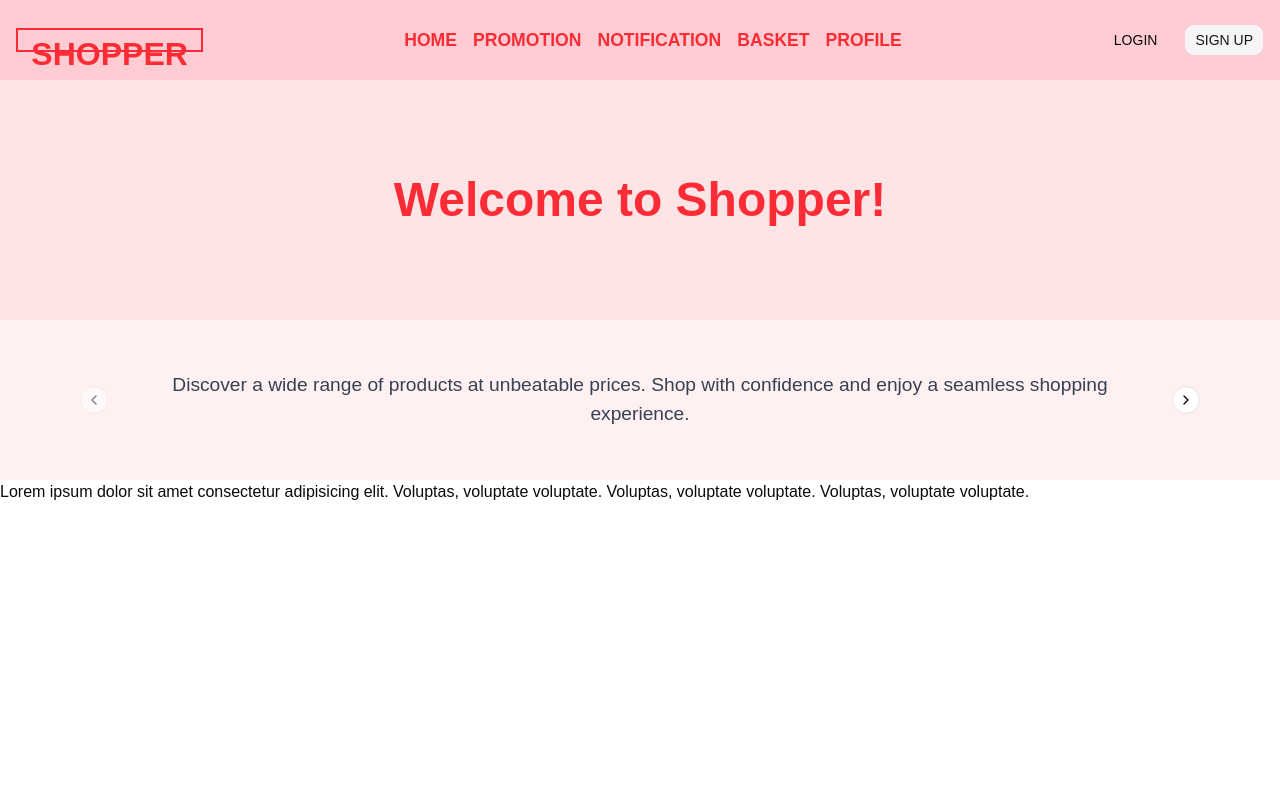
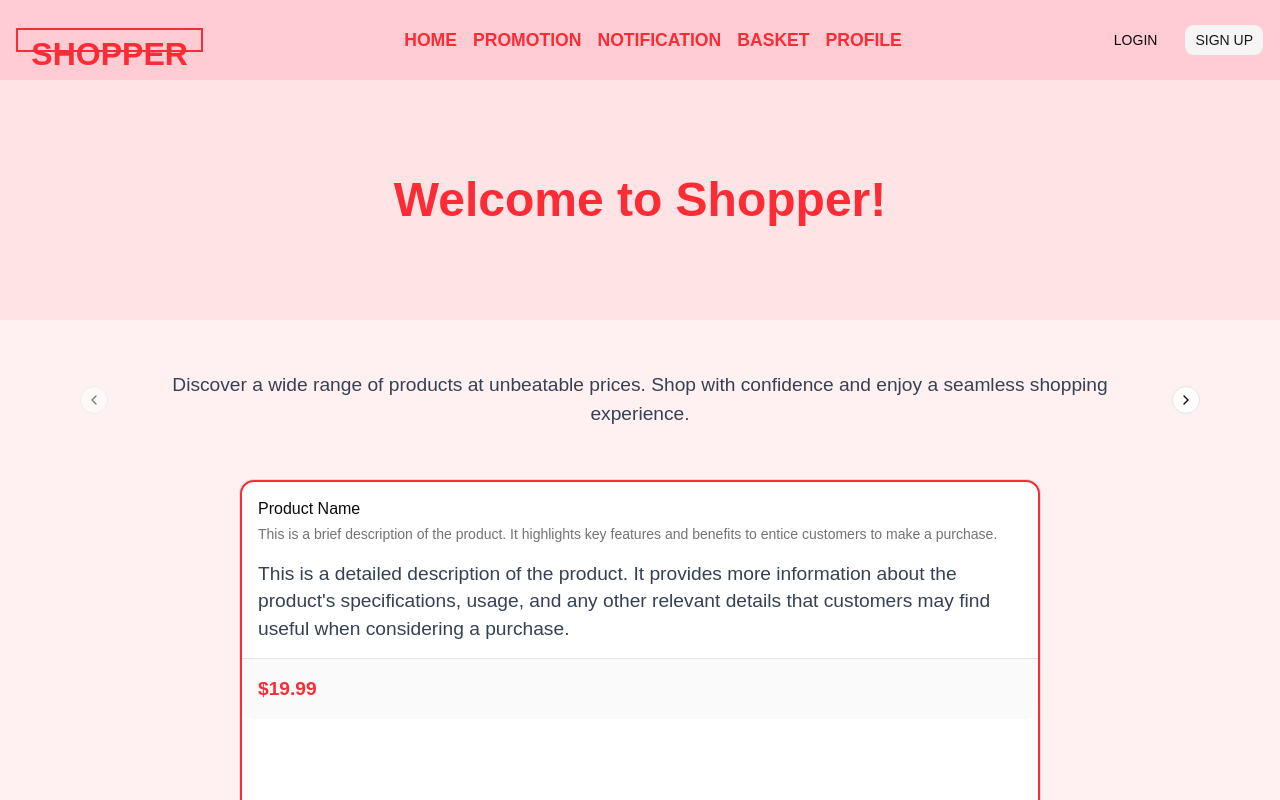
Before and after one commit to sappakit/marketplace-app, a React (Vite) app: page / in a window 1280 px wide. Shown: the top 800 px of the page. Built offline with nearby package versions, Linux system fonts and the light colour scheme.

Commit message:
5th commit add main part with card and carousel section

```diff
--- a/src/App.tsx
+++ b/src/App.tsx
@@ -1,6 +1,6 @@
 import NavBar from "@/components/homepage/navBar";
 import Intro from "@/components/homepage/introBar";
-
+import Main from "@/components/homepage/main";
 
 function App() {
   return (
@@ -9,11 +9,8 @@
         <NavBar />
         <Intro />
       </header>
-      <main>
-        <p>
-          Lorem ipsum dolor sit amet consectetur adipisicing elit. Voluptas, voluptate
-          voluptate. Voluptas, voluptate voluptate. Voluptas, voluptate voluptate.
-        </p>
+      <main className="bg-rose-50 h-[100vh] w-screen flex items-center justify-center">
+        <Main />
       </main>
       <footer>
 
--- a/src/components/homepage/introBar.tsx
+++ b/src/components/homepage/introBar.tsx
@@ -5,6 +5,7 @@
   CarouselNext,
   CarouselPrevious,
 } from "@/components/ui/carousel"
+//import Autoplay from "embla-carousel-react";
 
 export default function Intro() {
     return (
@@ -15,7 +16,10 @@
                 </h1>
             </section>
             <section className="description bg-rose-50 h-[20vh] w-screen flex items-center justify-center">
-                <Carousel className="w-[80%]">
+                <Carousel
+                    className="w-[80%]"
+
+                >
                     <CarouselContent>
                         <CarouselItem>
                             <p className="text-[1.2rem] text-center text-gray-700">
--- /dev/null
+++ b/src/components/homepage/main.tsx
@@ -0,0 +1,34 @@
+import {
+  Card,
+  CardAction,
+  CardContent,
+  CardDescription,
+  CardFooter,
+  CardHeader,
+  CardTitle,
+} from "@/components/ui/card"
+
+export default function Main() {
+    return (
+        <div>
+            <Card className="w-[50rem] h-[50rem] border-2 border-red-500">
+                <CardHeader>
+                    <CardTitle>Product Name</CardTitle>
+                    <CardDescription>
+                        This is a brief description of the product. It highlights key features and benefits to entice customers to make a purchase.
+                    </CardDescription>
+                </CardHeader>
+                <CardContent>
+                    <p className="text-[1.2rem] text-gray-700">
+                        This is a detailed description of the product. It provides more information about the product's specifications, usage, and any other relevant details that customers may find useful when considering a purchase.
+                    </p>
+                </CardContent>
+                <CardFooter>
+                    <p className="text-[1.2rem] font-bold text-red-500">
+                        $19.99
+                    </p>
+                </CardFooter>
+            </Card>
+        </div>
+    );
+}
--- /dev/null
+++ b/src/components/ui/card.tsx
@@ -0,0 +1,103 @@
+import * as React from "react"
+
+import { cn } from "@/lib/utils"
+
+function Card({
+  className,
+  size = "default",
+  ...props
+}: React.ComponentProps<"div"> & { size?: "default" | "sm" }) {
+  return (
+    <div
+      data-slot="card"
+      data-size={size}
+      className={cn(
+        "group/card flex flex-col gap-4 overflow-hidden rounded-xl bg-card py-4 text-sm text-card-foreground ring-1 ring-foreground/10 has-data-[slot=card-footer]:pb-0 has-[>img:first-child]:pt-0 data-[size=sm]:gap-3 data-[size=sm]:py-3 data-[size=sm]:has-data-[slot=card-footer]:pb-0 *:[img:first-child]:rounded-t-xl *:[img:last-child]:rounded-b-xl",
+        className
+      )}
+      {...props}
+    />
+  )
+}
+
+function CardHeader({ className, ...props }: React.ComponentProps<"div">) {
+  return (
+    <div
+      data-slot="card-header"
+      className={cn(
+        "group/card-header @container/card-header grid auto-rows-min items-start gap-1 rounded-t-xl px-4 group-data-[size=sm]/card:px-3 has-data-[slot=card-action]:grid-cols-[1fr_auto] has-data-[slot=card-description]:grid-rows-[auto_auto] [.border-b]:pb-4 group-data-[size=sm]/card:[.border-b]:pb-3",
+        className
+      )}
+      {...props}
+    />
+  )
+}
+
+function CardTitle({ className, ...props }: React.ComponentProps<"div">) {
+  return (
+    <div
+      data-slot="card-title"
+      className={cn(
+        "font-heading text-base leading-snug font-medium group-data-[size=sm]/card:text-sm",
+        className
+      )}
+      {...props}
+    />
+  )
+}
+
+function CardDescription({ className, ...props }: React.ComponentProps<"div">) {
+  return (
+    <div
+      data-slot="card-description"
+      className={cn("text-sm text-muted-foreground", className)}
+      {...props}
+    />
+  )
+}
+
+function CardAction({ className, ...props }: React.ComponentProps<"div">) {
+  return (
+    <div
+      data-slot="card-action"
+      className={cn(
+        "col-start-2 row-span-2 row-start-1 self-start justify-self-end",
+        className
+      )}
+      {...props}
+    />
+  )
+}
+
+function CardContent({ className, ...props }: React.ComponentProps<"div">) {
+  return (
+    <div
+      data-slot="card-content"
+      className={cn("px-4 group-data-[size=sm]/card:px-3", className)}
+      {...props}
+    />
+  )
+}
+
+function CardFooter({ className, ...props }: React.ComponentProps<"div">) {
+  return (
+    <div
+      data-slot="card-footer"
+      className={cn(
+        "flex items-center rounded-b-xl border-t bg-muted/50 p-4 group-data-[size=sm]/card:p-3",
+        className
+      )}
+      {...props}
+    />
+  )
+}
+
+export {
+  Card,
+  CardHeader,
+  CardFooter,
+  CardTitle,
+  CardAction,
+  CardDescription,
+  CardContent,
+}
--- /dev/null
+++ b/trial.ts
@@ -0,0 +1,13 @@
+interface ME {
+  firstName: string;
+  lastName: string;
+  age: number;
+}
+
+const myName: ME = {
+  firstName: "John",
+  lastName: "Doe",
+  age: "25",
+};
+
+console.log(typeof myName.age);
```
